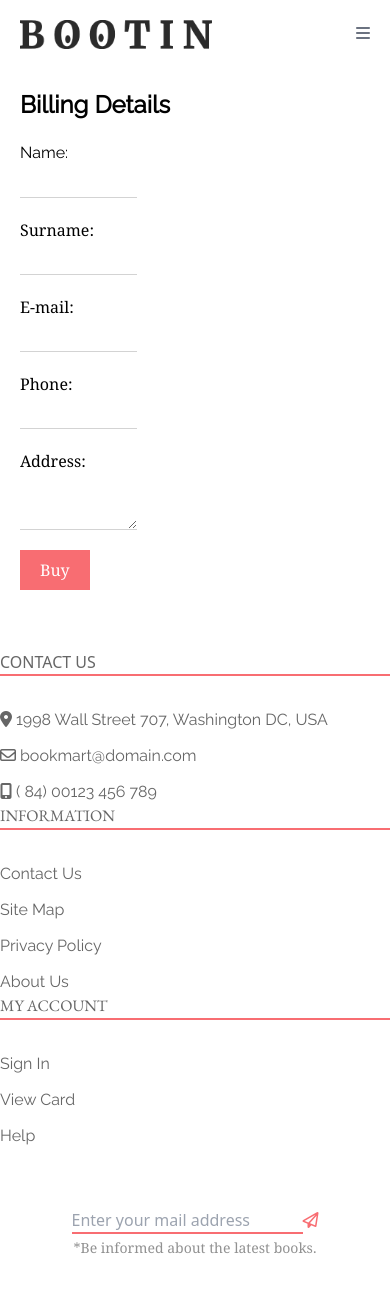
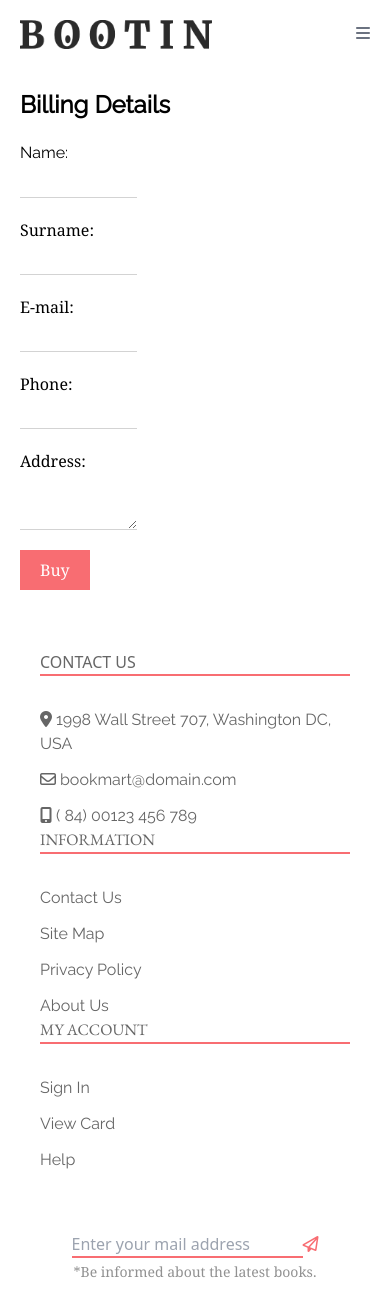
Before and after one commit to kubratanrikulu/mern-bookstore, a React (Vite) app in the folder client/: page /checkout in a window 390 px wide. Before the commit the page ends 1278 px from the top, so only its background shows below. Built offline with nearby package versions, Linux system fonts and the light colour scheme.

Commit message:
style(ui): edit mobile design

```diff
--- a/client/src/layout/Footer.jsx
+++ b/client/src/layout/Footer.jsx
@@ -2,7 +2,7 @@ const Footer = () => {
     return (
         <>
             <footer>
-                <div className="grid grid-cols-1 sm:grid-cols-3 py-10">
+                <div className="grid grid-cols-1 sm:grid-cols-3 py-10 px-10">
                     <div className="text-footerText flex flex-col gap-y-8 lg:items-center">
                         <h1 className="border-b-2 border-primary font-font-ebGaramond ">
                             CONTACT US
```
